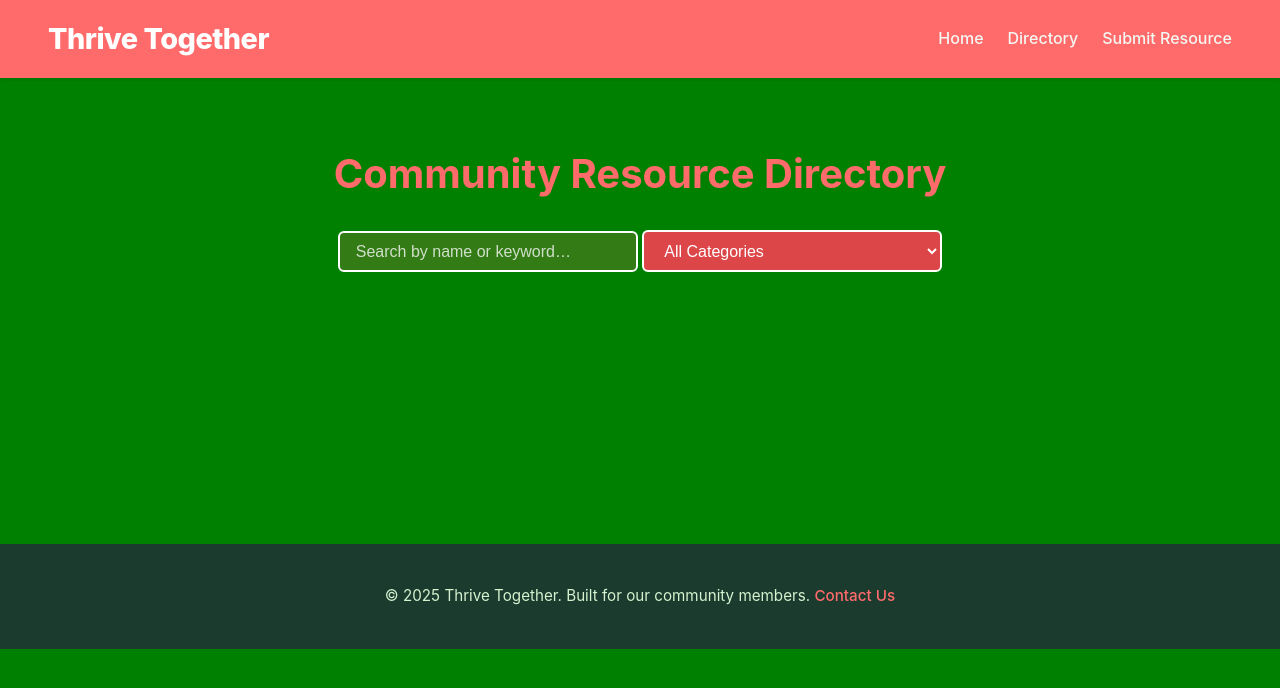
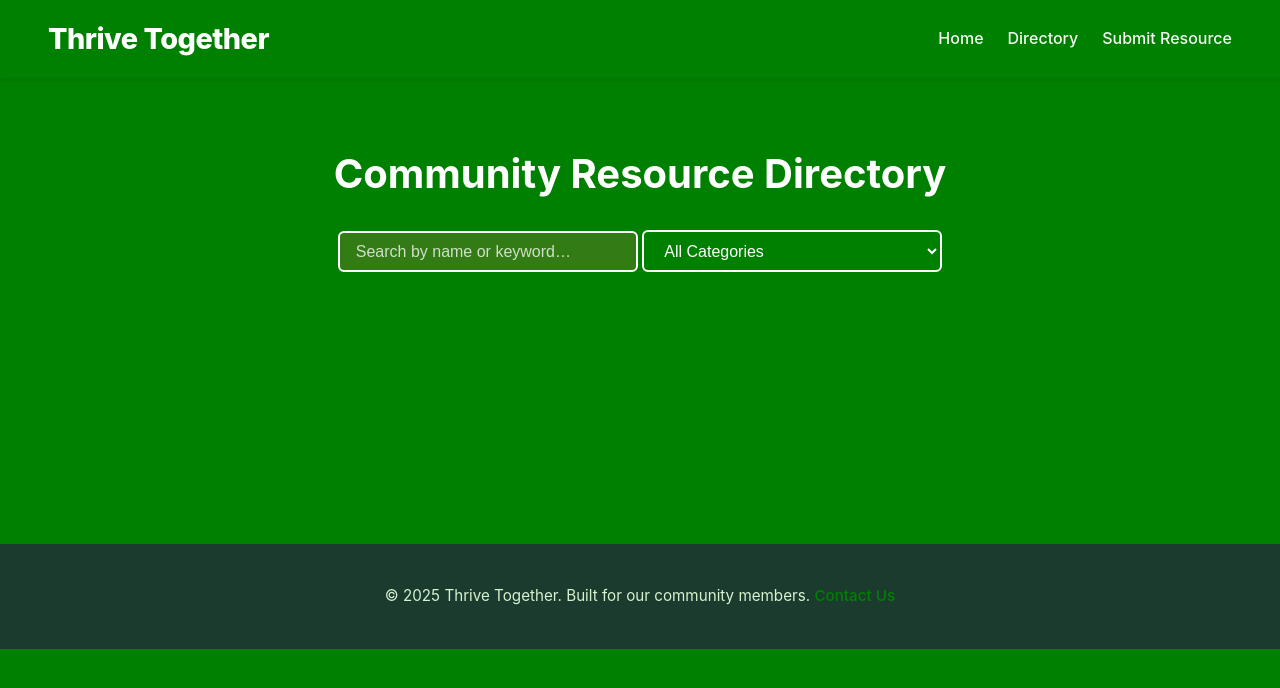
Before and after one commit to arnavjha1/web-master, a plain HTML site: page frontend/directory.html in a window 1280 px wide. Drawn offline with Linux system fonts and the light colour scheme; no server answers.

Commit message:
good boi

```diff
--- a/frontend/styles.css
+++ b/frontend/styles.css
@@ -14,7 +14,7 @@
   }
 
   nav {
-    background-color: #FF6B6B;
+    background-color: green;
     display: flex;
     justify-content: space-between;
     align-items: center;
@@ -144,7 +144,7 @@
   h2 {
     font-size: 2.5rem;
     margin-bottom: 1.5rem;
-    color: #FF6B6B;
+    color: white;
     font-weight: 700;
   }
 
@@ -180,7 +180,7 @@
   .card a {
     border-radius: 4px;
     color: white;
-    background-color: #FF6B6B;
+    background-color: green;
     padding: 0.5rem 1rem;
     border-color: white;
     text-align: center;
@@ -215,7 +215,7 @@
     font-size: 0.95rem;
   }
   footer a {
-    color: #FF6B6B;
+    color: green;
     text-decoration: none;
     font-weight: 500;
   }
@@ -272,12 +272,12 @@
 }
 
 .styled-input:focus {
-  border-color: #FF6B6B;     /* bright pink highlight */
+  border-color: green;     /* bright pink highlight */
   box-shadow: 0 0 8px #ff6b6b88;
 }
 
 .styled-input-red {
-  background-color: #DD4649; /* soft pink with transparency */
+  background-color: green; /* soft pink with transparency */
   padding: 0.6rem 1rem;       /* pink “padding” look */
   border: 2px solid white;    /* white border */
   color: white;               /* white text */
```
